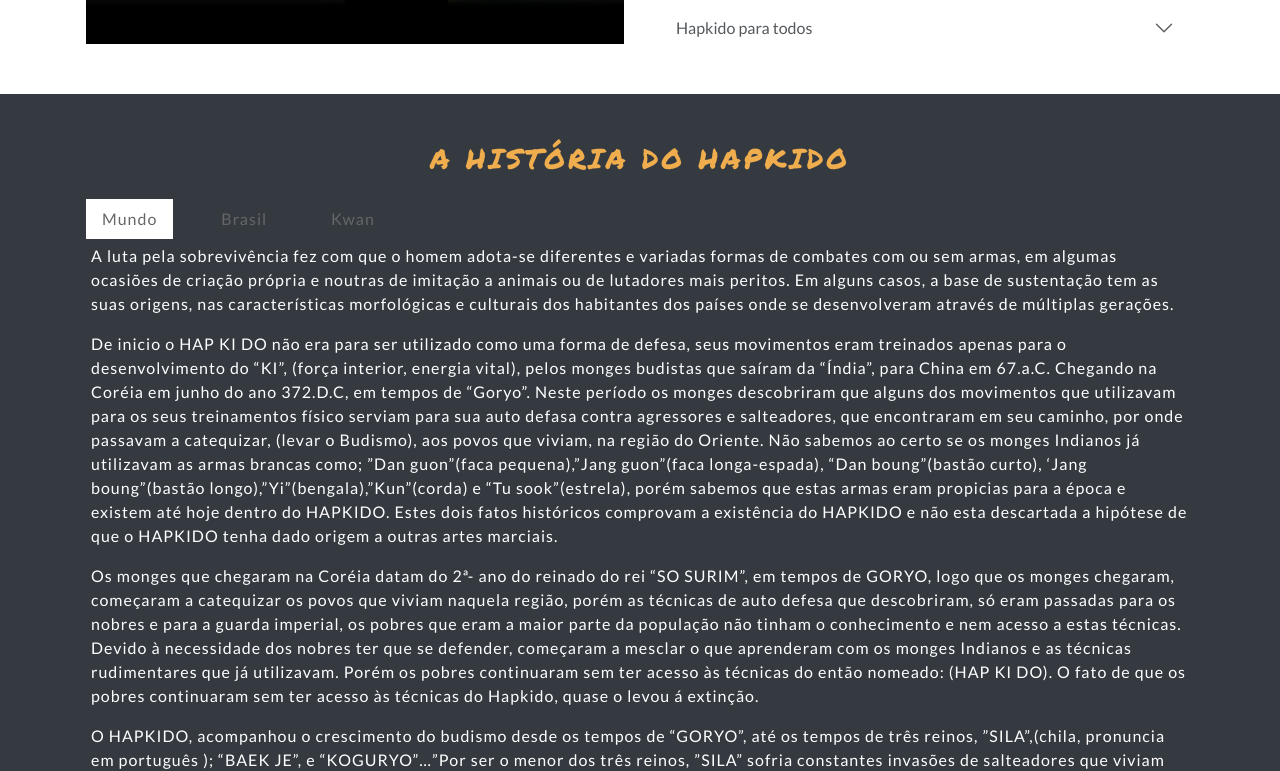
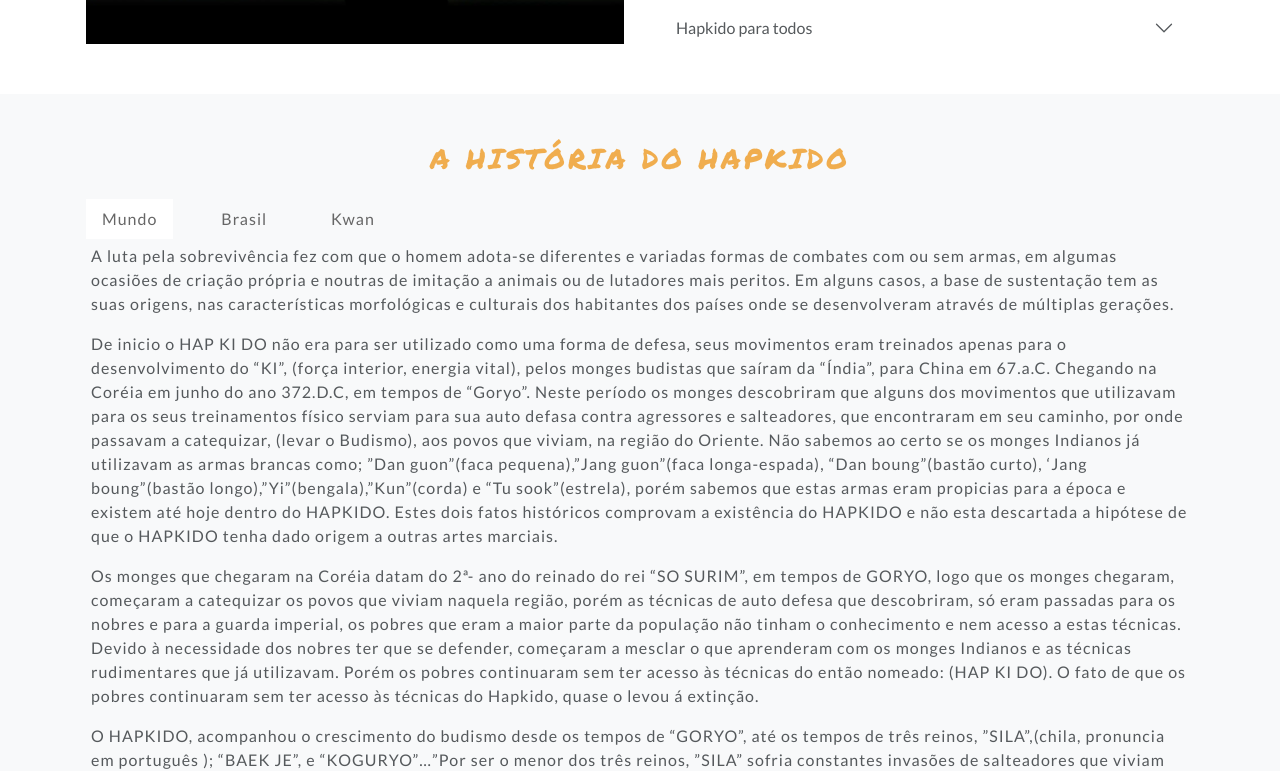
Before and after one commit to rarma4/cbhkd, a Next.js app: page /sobre in a window 1280 px wide. Shown: the part 875-1646 px from the top of the page. Built offline with nearby package versions, Linux system fonts and the light colour scheme; a web font is replaced by a local one.

Commit message:
correcao historia

```diff
--- a/src/app/sections/Historia.tsx
+++ b/src/app/sections/Historia.tsx
@@ -7,21 +7,21 @@ import { marker } from '../utils/Fonts'
 export default function Historia() {
 
   return (
-    <div className="container-fluid d-flex bg-dark text-white justify-content-evenly" id="historia">
+    <div className="container-fluid d-flex bg-body-tertiary justify-content-evenly" id="historia">
       <div className="container">
         <div className="row mt-5 mb-4">
           <h2 className={`text-center text-warning ${marker.className}`}>A história do Hapkido</h2>
 
           <div className="col-12 col-lg-12 p-3 d-flex flex-column flex-nowrap">
 
-            <ul className="nav nav-tabs" role="tablist">
-              <li className="nav-item" role="presentation">
+            <ul className="nav nav-tabs bg-body-tertiary" role="tablist">
+              <li className="nav-item bg-body-tertiary" role="presentation">
                 <a className="nav-link text-secondary-emphasis active" data-bs-toggle="tab" href="#mundo" aria-selected="true" role="tab">Mundo</a>
               </li>
-              <li className="nav-item" role="presentation">
+              <li className="nav-item bg-body-tertiary" role="presentation">
                 <a className="nav-link text-secondary-emphasis" data-bs-toggle="tab" href="#brasil" aria-selected="false" role="tab">Brasil</a>
               </li>
-              <li className="nav-item" role="presentation">
+              <li className="nav-item bg-body-tertiary" role="presentation">
                 <a className="nav-link text-secondary-emphasis" data-bs-toggle="tab" href="#kwan" aria-selected="false" role="tab">Kwan</a>
               </li>
             </ul>
```
